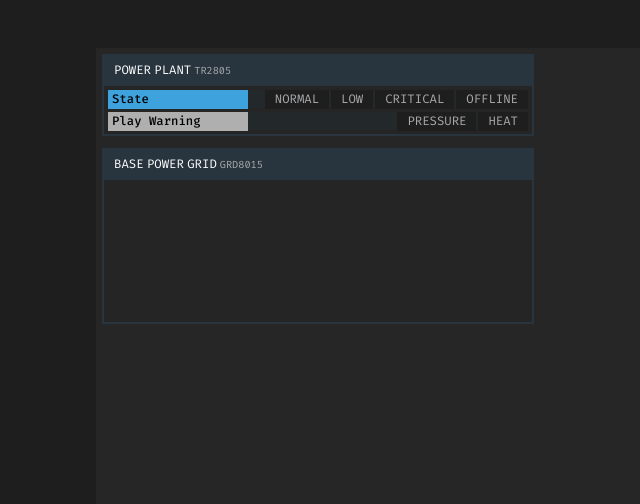
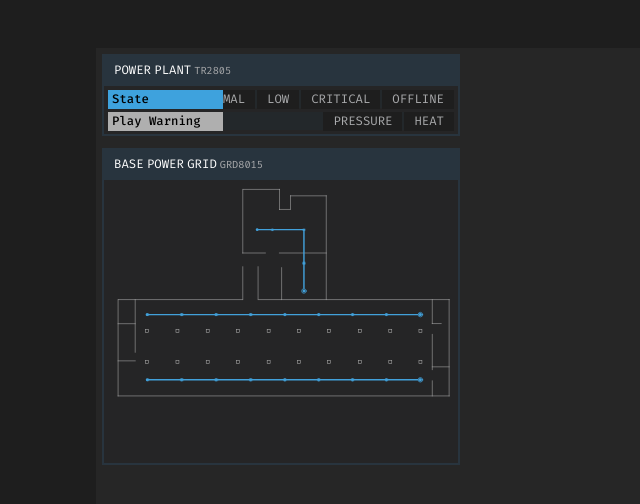
Before and after one commit to PRIM-EDV/lsx-server, an Angular app in the folder webapp/: page / in a window 1280 px wide. Shown: the top 504 px of the page, without its empty margins (0-640 px from the left). Built offline with nearby package versions, Linux system fonts and the light colour scheme.

Commit message:
Added basic version of animated power grid component

```diff
--- a/webapp/src/app/app.component.html
+++ b/webapp/src/app/app.component.html
@@ -2,7 +2,7 @@
     <ph-topbar style="grid-row: 1; grid-column: 2;"></ph-topbar>
     <ph-sidebar style="grid-row: 1 / 3; grid-column: 1;"></ph-sidebar>
     <div class="workspace">
-        <ph-window [title]="'POWER PLANT'" [subtitle]="'TR2805'" style="grid-row:1/2; grid-column: 1/4">
+        <ph-window [title]="'POWER PLANT'" [subtitle]="'TR2805'" style="grid-row:1/3; grid-column: 1/6">
             <ph-form>
                 <ph-button-select [label]="'State'">
                     <ph-button [value]="'offline'">OFFLINE</ph-button>
@@ -16,8 +16,8 @@
                 </ph-command-list>
             </ph-form>
         </ph-window>
-        <ph-window [title]="'BASE POWER GRID'" [subtitle]="'GRD8015'" style="grid-row:2/4; grid-column: 1/4">
-
+        <ph-window [title]="'BASE POWER GRID'" [subtitle]="'GRD8015'" style="grid-row:3/10; grid-column: 1/6">
+            <app-power-control></app-power-control>
         </ph-window>
     </div>
 </div>
--- a/webapp/src/app/app.component.scss
+++ b/webapp/src/app/app.component.scss
@@ -1,6 +1,8 @@
 div.dashboard {
     background-color: #262626;
-
+    position: absolute;
+    top:0; bottom: 0; left: 0; right: 0;
+    overflow: hidden;
     display: grid;
     grid-template-columns: 96px 1fr;
     grid-template-rows: 48px 1fr;
@@ -15,7 +17,7 @@ div.dashboard {
         grid-column: 2;
 
         display: grid;
-        grid-template-columns: repeat(8, 1fr);
-        grid-template-rows: repeat(8, 1fr);
+        grid-template-columns: repeat(16, 6.25%);
+        grid-template-rows: repeat(16, 6.25%);
     }
 }
--- a/webapp/src/app/app.module.ts
+++ b/webapp/src/app/app.module.ts
@@ -3,14 +3,16 @@ import { BrowserModule } from '@angular/platform-browser';
 
 import { AppComponent } from './app.component';
 import { PhElementsModule } from './ph-elements/ph-elements.module';
+import { PowerControlModule } from './power-control/power-control.module';
 
 @NgModule({
   declarations: [
-    AppComponent
+    AppComponent,
   ],
   imports: [
     BrowserModule,
-    PhElementsModule
+    PhElementsModule,
+    PowerControlModule
   ],
   providers: [],
   bootstrap: [AppComponent]
--- a/webapp/src/app/ph-elements/ph-window/ph-window.component.scss
+++ b/webapp/src/app/ph-elements/ph-window/ph-window.component.scss
@@ -6,6 +6,7 @@
     grid-template-columns: 1fr;
     margin: 6px;
     background-color: #28343e;
+    overflow: hidden;
 }
 
 div.title-bar {
--- /dev/null
+++ b/webapp/src/app/power-control/power-control.component.html
@@ -0,0 +1,119 @@
+<svg version="1.1" xmlns="http://www.w3.org/2000/svg" xmlns:xlink="http://www.w3.org/1999/xlink" x="0px" y="0px"
+	 viewBox="0 0 492.39 309.68" style="enable-background:new 0 0 492.39 309.68;" xml:space="preserve">
+<style type="text/css">
+	.st0{fill:none;stroke:#AFAFAF;stroke-width:0.75;stroke-miterlimit:10;}
+	.st1{fill:none;stroke:#AFAFAF;stroke-width:0.75;stroke-linecap:square;stroke-miterlimit:10;}
+	.st2{fill:none;stroke:#42A1DA;stroke-linecap:square;stroke-miterlimit:10;}
+	.st3{fill:#42A1DA;}
+	.st4{fill:#42A1DA;stroke:#42A1DA;stroke-width:2;stroke-linecap:square;stroke-miterlimit:10;}
+	.st5{fill:#42A1DA;stroke:#42A1DA;stroke-width:2;stroke-miterlimit:10;}
+</style>
+<g id="Ebene_2">
+	<line class="st0" x1="19.61" y1="166.32" x2="193.03" y2="166.32"/>
+	<line class="st1" x1="19.61" y1="166.32" x2="19.61" y2="300.32"/>
+	<line class="st1" x1="19.61" y1="300.32" x2="480.06" y2="300.32"/>
+	<line class="st1" x1="480.06" y1="300.32" x2="480.06" y2="166.32"/>
+	<line class="st1" x1="215.29" y1="166.32" x2="480.06" y2="166.32"/>
+	<line class="st1" x1="193.03" y1="166.32" x2="193.03" y2="120.71"/>
+	<line class="st1" x1="193.81" y1="13.1" x2="244.13" y2="13.1"/>
+	<line class="st1" x1="244.13" y1="40.97" x2="244.13" y2="13.1"/>
+	<line class="st1" x1="259.42" y1="40.97" x2="244.13" y2="40.97"/>
+	<line class="st1" x1="259.42" y1="22" x2="259.42" y2="40"/>
+	<line class="st1" x1="309.16" y1="22" x2="259.42" y2="22"/>
+	<line class="st1" x1="309.16" y1="166.32" x2="309.16" y2="22"/>
+	<line class="st1" x1="456.65" y1="214.77" x2="456.65" y2="263.74"/>
+	<line class="st1" x1="480.06" y1="259.87" x2="456.65" y2="259.87"/>
+	<line class="st1" x1="456.65" y1="300.32" x2="456.65" y2="279.42"/>
+	<line class="st1" x1="456.65" y1="166.32" x2="456.65" y2="199.68"/>
+	<line class="st1" x1="468.94" y1="199.68" x2="456.65" y2="199.68"/>
+	<line class="st1" x1="247.03" y1="122" x2="247.03" y2="166.32"/>
+	<line class="st1" x1="214.32" y1="120.71" x2="214.32" y2="166.32"/>
+	<line class="st1" x1="244" y1="101.55" x2="309.16" y2="101.55"/>
+	<line class="st1" x1="193.03" y1="101.55" x2="193.03" y2="13.1"/>
+	<line class="st1" x1="224.39" y1="101.55" x2="193.03" y2="101.55"/>
+	<line class="st1" x1="43.42" y1="239.55" x2="43.42" y2="166.32"/>
+	<line class="st1" x1="43.42" y1="199.87" x2="19.61" y2="199.87"/>
+	<line class="st1" x1="43.42" y1="251.55" x2="19.61" y2="251.55"/>
+	<rect x="57.95" y="208.21" class="st1" width="4.14" height="4.14"/>
+	<rect x="142.19" y="208.21" class="st1" width="4.14" height="4.14"/>
+	<rect x="100.09" y="251.37" class="st1" width="4.14" height="4.14"/>
+	<rect x="184.38" y="251.37" class="st1" width="4.14" height="4.14"/>
+	<rect x="226.96" y="208.21" class="st1" width="4.14" height="4.14"/>
+	<rect x="311.09" y="208.21" class="st1" width="4.14" height="4.14"/>
+	<rect x="269.03" y="251.37" class="st1" width="4.14" height="4.14"/>
+	<rect x="353.8" y="251.37" class="st1" width="4.14" height="4.14"/>
+	<rect x="396.12" y="208.21" class="st1" width="4.14" height="4.14"/>
+	<rect x="438.06" y="251.37" class="st1" width="4.14" height="4.14"/>
+	<rect x="57.95" y="251.37" class="st1" width="4.14" height="4.14"/>
+	<rect x="100.09" y="208.21" class="st1" width="4.14" height="4.14"/>
+	<rect x="142.19" y="251.37" class="st1" width="4.14" height="4.14"/>
+	<rect x="184.38" y="208.21" class="st1" width="4.14" height="4.14"/>
+	<rect x="226.96" y="251.37" class="st1" width="4.14" height="4.14"/>
+	<rect x="269.03" y="208.21" class="st1" width="4.14" height="4.14"/>
+	<rect x="311.09" y="251.37" class="st1" width="4.14" height="4.14"/>
+	<rect x="353.8" y="208.21" class="st1" width="4.14" height="4.14"/>
+	<rect x="396.12" y="251.37" class="st1" width="4.14" height="4.14"/>
+	<rect x="438.06" y="208.21" class="st1" width="4.14" height="4.14"/>
+</g>
+<g id="Ebene_3">
+	<circle class="st2" cx="278.1" cy="154.42" r="3.14"/>
+	<circle class="st3" cx="213.03" cy="69.03" r="1.94"/>
+	<line class="st4" x1="278.1" y1="150.12" x2="278.1" y2="69.03"/>
+	<line class="st5" x1="213.03" y1="69.03" x2="278.1" y2="69.03"/>
+	<circle class="st3" cx="278.1" cy="154.42" r="1.94"/>
+	<circle class="st2" cx="440.13" cy="187.26" r="3.14"/>
+	<circle class="st3" cx="440.13" cy="187.26" r="1.94"/>
+	<circle class="st2" cx="440.13" cy="277.91" r="3.14"/>
+	<circle class="st3" cx="440.13" cy="277.91" r="1.94"/>
+	<line class="st4" x1="436.29" y1="187.26" x2="60.02" y2="187.26"/>
+	<circle class="st3" cx="59.88" cy="187.26" r="1.94"/>
+	<line class="st4" x1="436.33" y1="277.91" x2="60.06" y2="277.91"/>
+	<circle class="st3" cx="60.06" cy="277.91" r="1.94"/>
+</g>
+<g id="Ebene_4">
+	<circle class="st3" cx="251.79" cy="187.26" r="1.81"/>
+	<circle class="st3" cx="155.83" cy="187.26" r="1.81"/>
+	<circle class="st3" cx="203.81" cy="187.26" r="1.81"/>
+	<circle class="st3" cx="107.85" cy="187.26" r="1.81"/>
+	<circle class="st3" cx="345.94" cy="187.26" r="1.81"/>
+	<circle class="st3" cx="298.87" cy="187.26" r="1.81"/>
+	<circle class="st3" cx="393.02" cy="187.26" r="1.81"/>
+	<circle class="st3" cx="440.1" cy="187.26" r="1.81"/>
+</g>
+<g id="Ebene_5">
+	<circle class="st3" cx="226.89" cy="187.26" r="1.81"/>
+	<circle class="st3" cx="130.94" cy="187.26" r="1.81"/>
+	<circle class="st3" cx="178.92" cy="187.26" r="1.81"/>
+	<circle class="st3" cx="82.96" cy="187.26" r="1.81"/>
+	<circle class="st3" cx="321.05" cy="187.26" r="1.81"/>
+	<circle class="st3" cx="273.97" cy="187.26" r="1.81"/>
+	<circle class="st3" cx="368.13" cy="187.26" r="1.81"/>
+	<circle class="st3" cx="415.2" cy="187.26" r="1.81"/>
+</g>
+<g id="Ebene_6">
+	<circle class="st3" cx="251.79" cy="277.91" r="1.81"/>
+	<circle class="st3" cx="155.83" cy="277.91" r="1.81"/>
+	<circle class="st3" cx="203.81" cy="277.91" r="1.81"/>
+	<circle class="st3" cx="107.85" cy="277.91" r="1.81"/>
+	<circle class="st3" cx="345.94" cy="277.91" r="1.81"/>
+	<circle class="st3" cx="298.86" cy="277.91" r="1.81"/>
+	<circle class="st3" cx="393.02" cy="277.91" r="1.81"/>
+	<circle class="st3" cx="440.1" cy="277.91" r="1.81"/>
+</g>
+<g id="Ebene_7">
+	<circle class="st3" cx="226.89" cy="277.91" r="1.81"/>
+	<circle class="st3" cx="130.94" cy="277.91" r="1.81"/>
+	<circle class="st3" cx="178.92" cy="277.91" r="1.81"/>
+	<circle class="st3" cx="82.96" cy="277.91" r="1.81"/>
+	<circle class="st3" cx="321.05" cy="277.91" r="1.81"/>
+	<circle class="st3" cx="273.97" cy="277.91" r="1.81"/>
+	<circle class="st3" cx="368.13" cy="277.91" r="1.81"/>
+	<circle class="st3" cx="415.2" cy="277.91" r="1.81"/>
+</g>
+<g id="Ebene_8">
+	<circle class="st3" cx="278.1" cy="154.42" r="1.81"/>
+	<circle class="st3" cx="278.1" cy="154.42" r="1.81"/>
+	<circle class="st3" cx="278.1" cy="154.42" r="1.81"/>
+	<circle class="st3" cx="278.1" cy="154.42" r="1.81"/>
+</g>
+</svg>
--- /dev/null
+++ b/webapp/src/app/power-control/power-control.component.scss
@@ -0,0 +1,83 @@
+:host {
+    overflow: hidden;
+}
+
+@keyframes move1 {
+    0% {
+        opacity: 1;
+        transform: translate3d(0, 0, 0);
+    }
+    50% {
+        opacity: 1;
+        transform: translate3d(-4.5%, 0, 0);
+    }
+    51% {
+        opacity: 0;
+    }
+    100% {
+        opacity: 0;
+        transform: translate3d(0, 0, 0);
+
+    }
+}
+
+@keyframes move2 {
+    0% {
+        opacity: 0;
+    }
+    49% {
+        opacity: 0;
+    }
+    50% {
+        opacity: 1;
+        transform: translate3d(-0.08%, 0, 0);
+    }
+    100% {
+        transform: translate3d(-5%, 0, 0);
+    }
+}
+
+@keyframes move3 {
+    0% {
+        transform: translate3d(0, 0, 0);
+    }
+    55% {
+        transform: translate3d(0, -27.5%, 0);
+    }
+    100% {
+        transform: translate3d(-13.4%, -27.5%, 0);
+    }
+}
+
+#Ebene_5 {
+    animation: move1 2s  linear infinite;
+}
+
+#Ebene_4 {
+    animation: move2 2s  linear infinite;
+    opacity: 1;
+}
+
+#Ebene_7 {
+    animation: move1 2s  linear infinite;
+}
+
+#Ebene_6 {
+    animation: move2 2s  linear infinite;
+    opacity: 1;
+}
+
+#Ebene_8 {
+    circle {
+        animation: move3 4s  linear infinite;
+    }
+    circle:nth-child(2) {
+        animation-delay: -1.2s;
+    }
+    circle:nth-child(3) {
+        animation-delay: -2.4s;
+    }
+    // circle:nth-child(4) {
+    //     animation-delay: -2.7s;
+    // }
+}
--- /dev/null
+++ b/webapp/src/app/power-control/power-control.component.ts
@@ -0,0 +1,19 @@
+import { Component, OnInit } from '@angular/core';
+
+@Component({
+  selector: 'app-power-control',
+  templateUrl: './power-control.component.html',
+  styleUrls: ['./power-control.component.scss']
+})
+export class PowerControlComponent implements OnInit {
+
+  constructor() { }
+
+  ngOnInit(): void {
+  }
+
+  onClick() {
+    alert();
+  }
+
+}
```
Also changed, not shown: webapp/src/app/power-control/power-control.module.ts (added, +16 -0 lines).
